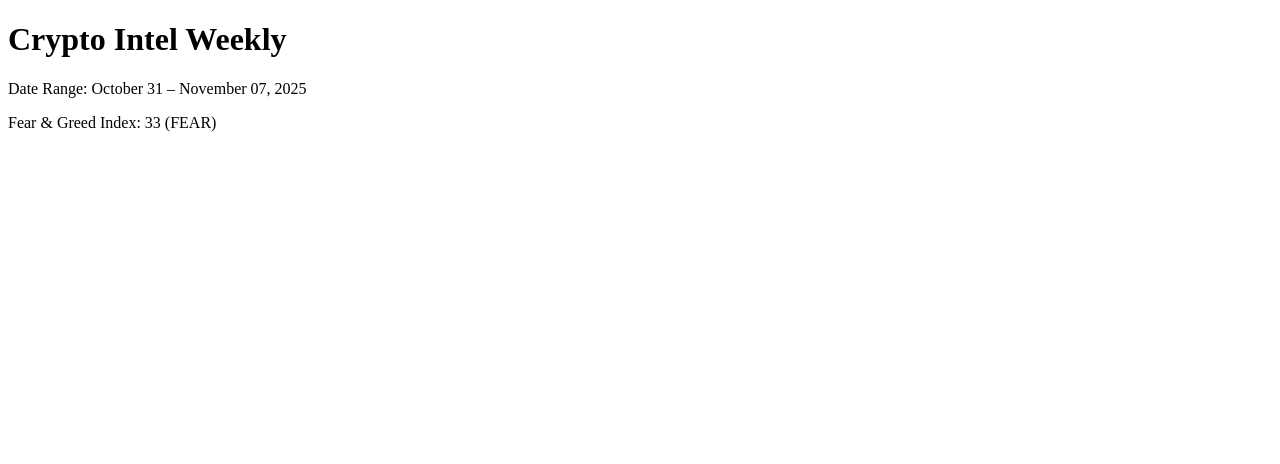
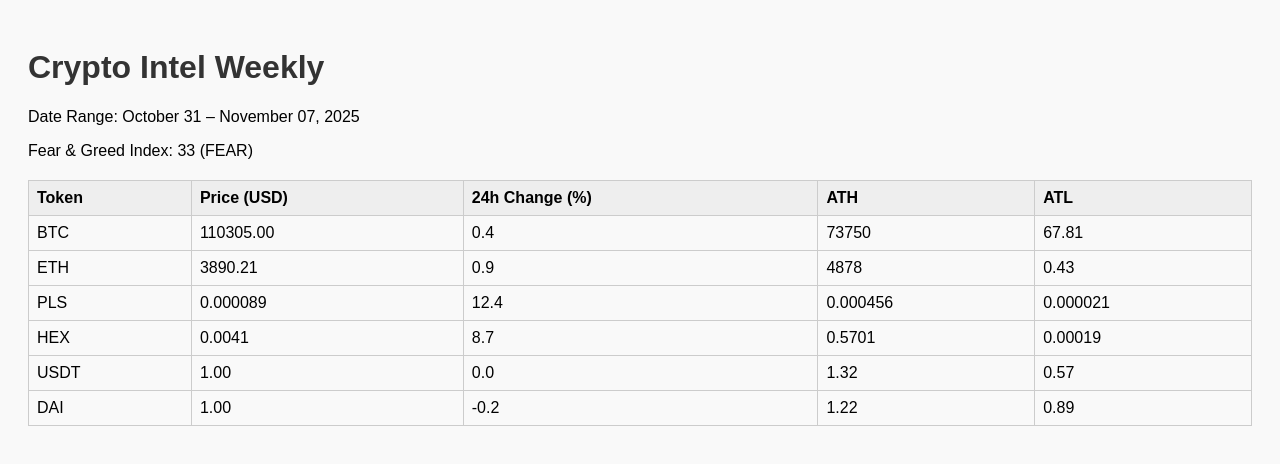
Before and after one commit to SanjGitHub-create/Crypto_Weekly_Newsletter, a plain HTML site: page index.html in a window 1280 px wide. Drawn offline with Linux system fonts and the light colour scheme.

Commit message:
Auto-update newsletter - 2025-11-01

```diff
--- a/index.html
+++ b/index.html
@@ -2,23 +2,97 @@
 <html>
 <head>
   <title>Crypto Intel Weekly</title>
+  <style>
+    body {
+      font-family: Arial, sans-serif;
+      padding: 20px;
+      background: #f9f9f9;
+    }
+    h1 {
+      color: #333;
+    }
+    .price-table {
+      margin-top: 20px;
+      border-collapse: collapse;
+      width: 100%;
+    }
+    .price-table th, .price-table td {
+      border: 1px solid #ccc;
+      padding: 8px;
+      text-align: left;
+    }
+    .price-table th {
+      background-color: #eee;
+    }
+  </style>
 </head>
 <body>
   <h1>Crypto Intel Weekly</h1>
   <p>Date Range: October 31 – November 07, 2025</p>
   <p>Fear & Greed Index: 33 (FEAR)</p>
 
+  <table class="price-table">
+    <thead>
+      <tr>
+        <th>Token</th>
+        <th>Price (USD)</th>
+        <th>24h Change (%)</th>
+        <th>ATH</th>
+        <th>ATL</th>
+      </tr>
+    </thead>
+    <tbody>
+      <tr><td>BTC</td><td id="btc-price"></td><td id="btc-change"></td><td id="btc-ath"></td><td id="btc-atl"></td></tr>
+      <tr><td>ETH</td><td id="eth-price"></td><td id="eth-change"></td><td id="eth-ath"></td><td id="eth-atl"></td></tr>
+      <tr><td>PLS</td><td id="pls-price"></td><td id="pls-change"></td><td id="pls-ath"></td><td id="pls-atl"></td></tr>
+      <tr><td>HEX</td><td id="hex-price"></td><td id="hex-change"></td><td id="hex-ath"></td><td id="hex-atl"></td></tr>
+      <tr><td>USDT</td><td id="usdt-price"></td><td id="usdt-change"></td><td id="usdt-ath"></td><td id="usdt-atl"></td></tr>
+      <tr><td>DAI</td><td id="dai-price"></td><td id="dai-change"></td><td id="dai-ath"></td><td id="dai-atl"></td></tr>
+    </tbody>
+  </table>
+
   <script>
 
         const realTimePrices = {
-            btc: { price: 110223, change: 0.23614533869088927, ath: 73750, atl: 67.81 },
-            eth: { price: 3888.81, change: 0.8735219251598882, ath: 4878, atl: 0.43 },
+            btc: { price: 110305, change: 0.3697510989090207, ath: 73750, atl: 67.81 },
+            eth: { price: 3890.21, change: 0.8500956091488598, ath: 4878, atl: 0.43 },
             pls: { price: 8.9e-05, change: 12.4, ath: 0.000456, atl: 2.1e-05 },
             hex: { price: 0.0041, change: 8.7, ath: 0.5701, atl: 0.00019 },
-            usdt: { price: 0.999889, change: 0.01159953357931842, ath: 1.32, atl: 0.57 },
-            dai: { price: 0.999932, change: -0.07421760327333919, ath: 1.22, atl: 0.89 }
+            usdt: { price: 0.9999, change: 0.013151574206464341, ath: 1.32, atl: 0.57 },
+            dai: { price: 1.0, change: -0.17673859353278557, ath: 1.22, atl: 0.89 }
         };
 
+
+    // Render prices into the table
+    document.getElementById("btc-price").textContent = realTimePrices.btc.price.toFixed(2);
+    document.getElementById("btc-change").textContent = realTimePrices.btc.change.toFixed(1);
+    document.getElementById("btc-ath").textContent = realTimePrices.btc.ath;
+    document.getElementById("btc-atl").textContent = realTimePrices.btc.atl;
+
+    document.getElementById("eth-price").textContent = realTimePrices.eth.price.toFixed(2);
+    document.getElementById("eth-change").textContent = realTimePrices.eth.change.toFixed(1);
+    document.getElementById("eth-ath").textContent = realTimePrices.eth.ath;
+    document.getElementById("eth-atl").textContent = realTimePrices.eth.atl;
+
+    document.getElementById("pls-price").textContent = realTimePrices.pls.price.toFixed(6);
+    document.getElementById("pls-change").textContent = realTimePrices.pls.change.toFixed(1);
+    document.getElementById("pls-ath").textContent = realTimePrices.pls.ath;
+    document.getElementById("pls-atl").textContent = realTimePrices.pls.atl;
+
+    document.getElementById("hex-price").textContent = realTimePrices.hex.price.toFixed(4);
+    document.getElementById("hex-change").textContent = realTimePrices.hex.change.toFixed(1);
+    document.getElementById("hex-ath").textContent = realTimePrices.hex.ath;
+    document.getElementById("hex-atl").textContent = realTimePrices.hex.atl;
+
+    document.getElementById("usdt-price").textContent = realTimePrices.usdt.price.toFixed(2);
+    document.getElementById("usdt-change").textContent = realTimePrices.usdt.change.toFixed(1);
+    document.getElementById("usdt-ath").textContent = realTimePrices.usdt.ath;
+    document.getElementById("usdt-atl").textContent = realTimePrices.usdt.atl;
+
+    document.getElementById("dai-price").textContent = realTimePrices.dai.price.toFixed(2);
+    document.getElementById("dai-change").textContent = realTimePrices.dai.change.toFixed(1);
+    document.getElementById("dai-ath").textContent = realTimePrices.dai.ath;
+    document.getElementById("dai-atl").textContent = realTimePrices.dai.atl;
   </script>
 </body>
 </html>
```
